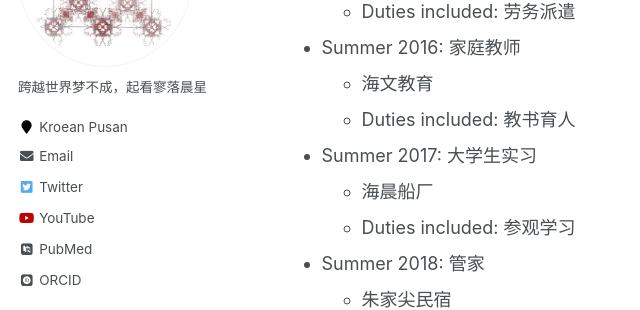
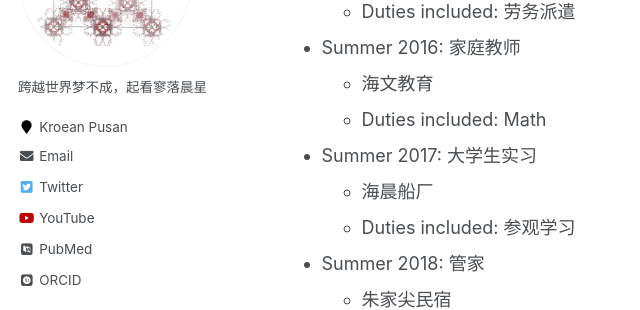
Before and after one commit to sxm13/ZGBshenxiaomoCV.github.io, a Jekyll site: the page built from _pages/cv.md, in a window 1280 px wide and 900 px high, scrolled down 411 px. Shown: the part 151-461 px from the top of the window, without its empty margins (0-640 px from the left). Built offline with Jekyll 4.4.1, drawn with Linux system fonts in a browser that asks for light colours; some web fonts are replaced.

Commit message:
Update cv.md

```diff
--- a/_pages/cv.md
+++ b/_pages/cv.md
@@ -18,19 +18,15 @@ redirect_from:
 * Summer 2014: 发传单
   * 绿城房地产
   * Duties included: 劳务
-
 * Summer 2015: 餐饮服务员
   * 南洋国际酒店
   * Duties included: 劳务派遣
-
 * Summer 2016: 家庭教师
   * 海文教育
-  * Duties included: 教书育人
-
+  * Duties included: Math
 * Summer 2017: 大学生实习
   * 海晨船厂
   * Duties included: 参观学习
-
 * Summer 2018: 管家
   * 朱家尖民宿
   * Duties included: 劳务
```
